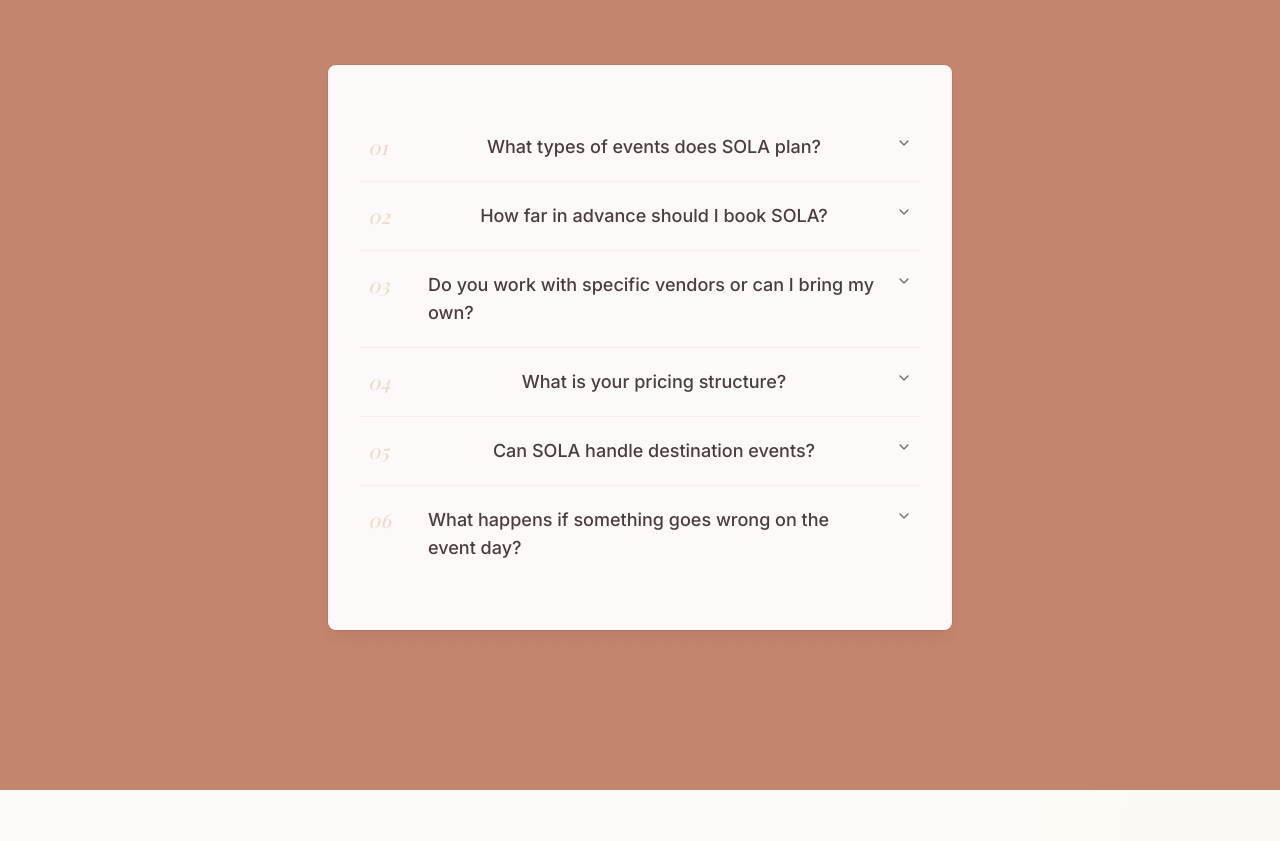
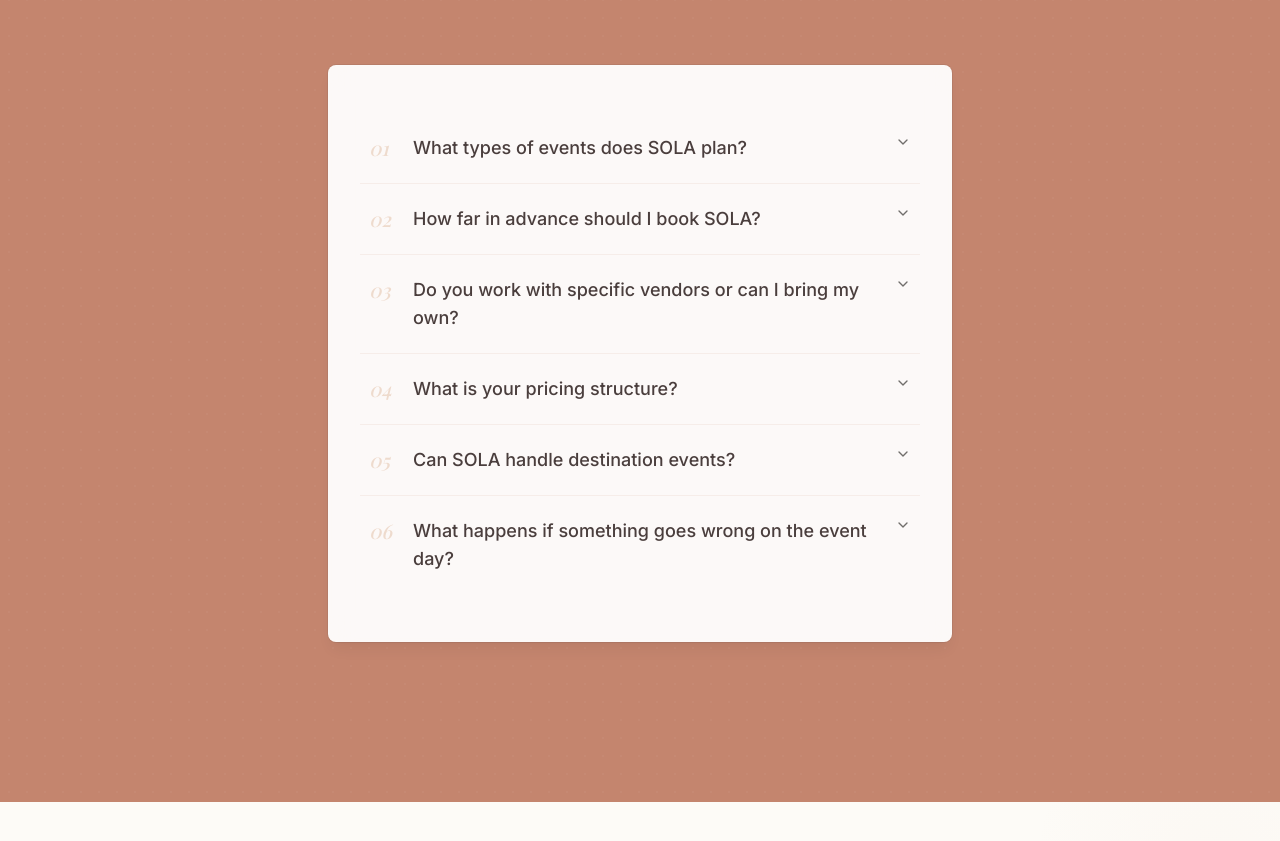
Before and after one commit to dimasmu/wedding-planner, a Next.js app: page /about in a window 1280 px wide. Shown: the part 6407-7248 px from the top of the page. Built offline with nearby package versions, Linux system fonts and the light colour scheme; a web font is replaced by a local one.

Commit message:
accordion

```diff
--- /dev/null
+++ b/src/components/ui/accordion.tsx
@@ -0,0 +1,72 @@
+import { Accordion as AccordionPrimitive } from "@base-ui/react/accordion"
+
+import { cn } from "@/lib/utils"
+import { ChevronDownIcon, ChevronUpIcon } from "lucide-react"
+
+function Accordion({ className, ...props }: AccordionPrimitive.Root.Props) {
+  return (
+    <AccordionPrimitive.Root
+      data-slot="accordion"
+      className={cn("flex w-full flex-col", className)}
+      {...props}
+    />
+  )
+}
+
+function AccordionItem({ className, ...props }: AccordionPrimitive.Item.Props) {
+  return (
+    <AccordionPrimitive.Item
+      data-slot="accordion-item"
+      className={cn("not-last:border-b", className)}
+      {...props}
+    />
+  )
+}
+
+function AccordionTrigger({
+  className,
+  children,
+  ...props
+}: AccordionPrimitive.Trigger.Props) {
+  return (
+    <AccordionPrimitive.Header className="flex">
+      <AccordionPrimitive.Trigger
+        data-slot="accordion-trigger"
+        className={cn(
+          "group/accordion-trigger relative flex flex-1 items-start justify-between rounded-lg border border-transparent py-2.5 text-left text-sm font-medium transition-all outline-none hover:underline focus-visible:border-ring focus-visible:ring-3 focus-visible:ring-ring/50 focus-visible:after:border-ring aria-disabled:pointer-events-none aria-disabled:opacity-50 **:data-[slot=accordion-trigger-icon]:ml-auto **:data-[slot=accordion-trigger-icon]:size-4 **:data-[slot=accordion-trigger-icon]:text-muted-foreground",
+          className
+        )}
+        {...props}
+      >
+        {children}
+        <ChevronDownIcon data-slot="accordion-trigger-icon" className="pointer-events-none shrink-0 group-aria-expanded/accordion-trigger:hidden" />
+        <ChevronUpIcon data-slot="accordion-trigger-icon" className="pointer-events-none hidden shrink-0 group-aria-expanded/accordion-trigger:inline" />
+      </AccordionPrimitive.Trigger>
+    </AccordionPrimitive.Header>
+  )
+}
+
+function AccordionContent({
+  className,
+  children,
+  ...props
+}: AccordionPrimitive.Panel.Props) {
+  return (
+    <AccordionPrimitive.Panel
+      data-slot="accordion-content"
+      className="overflow-hidden text-sm data-open:animate-accordion-down data-closed:animate-accordion-up"
+      {...props}
+    >
+      <div
+        className={cn(
+          "h-(--accordion-panel-height) pt-0 pb-2.5 data-ending-style:h-0 data-starting-style:h-0 [&_a]:underline [&_a]:underline-offset-3 [&_a]:hover:text-foreground [&_p:not(:last-child)]:mb-4",
+          className
+        )}
+      >
+        {children}
+      </div>
+    </AccordionPrimitive.Panel>
+  )
+}
+
+export { Accordion, AccordionItem, AccordionTrigger, AccordionContent }
```
